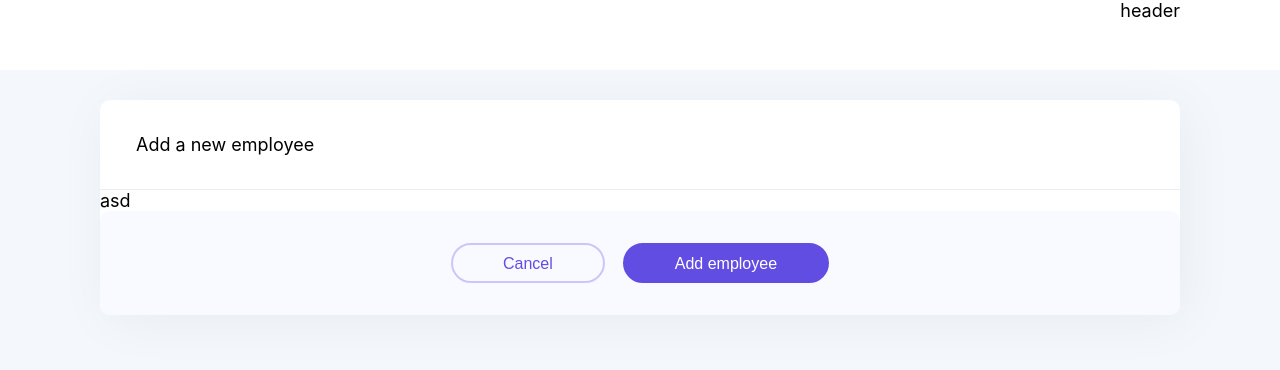
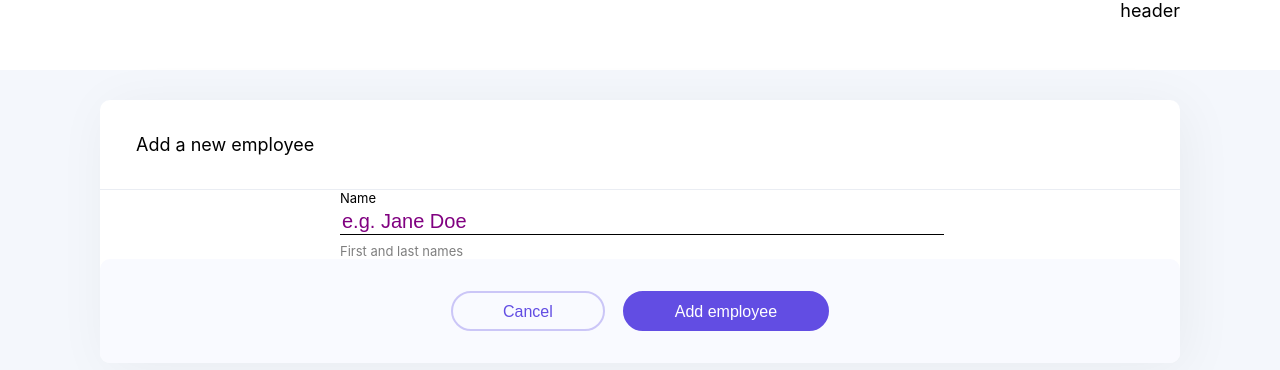
Before and after one commit to sreetamdas/remote-frontend-code-challenge, a Next.js app: page /update/1 in a window 1280 px wide. Shown: the top 370 px of the page. Built offline with nearby package versions, Linux system fonts and the light colour scheme.

Commit message:
wip: styled input for people form with focus support
using `:focus-within` selector in order to detect the focus, to change the
color of the label when the corresponding input is in focus

```diff
--- a/components/PeopleForm.tsx
+++ b/components/PeopleForm.tsx
@@ -1,11 +1,14 @@
 import Link from "next/link";
 import { useRouter } from "next/router";
 import { useEffect, useState } from "react";
+import styled from "styled-components";
 import { StyledButton } from "styles/components";
 import {
 	PeopleFormContainer,
 	PeopleFormFooter,
 	PeopleFormHeader,
+	PeopleFormMain,
+	PeopleFormTextInput,
 } from "styles/PeopleForm";
 
 export type TPeopleFormProps = {
@@ -28,15 +31,51 @@ export const PeopleForm = ({ person }: TPeopleFormProps) => {
 			<PeopleFormHeader>
 				{isEditingMode ? "Edit employee" : "Add a new employee"}
 			</PeopleFormHeader>
-			asd
+			<PeopleFormMain>
+				<PeopleFormInputGroup name="Name" hint="First and last names">
+					<PeopleFormTextInput placeholder="e.g. Jane Doe" />
+				</PeopleFormInputGroup>
+			</PeopleFormMain>
 			<PeopleFormFooter>
 				<Link href="/">
 					<StyledButton>Cancel</StyledButton>
 				</Link>
 				<StyledButton primary onClick={handleSubmit}>
-					{isEditingMode ? "Save" : "Add  employee"}
+					{isEditingMode ? "Save" : "Add employee"}
 				</StyledButton>
 			</PeopleFormFooter>
 		</PeopleFormContainer>
 	);
 };
+
+type TInputFormGroupProps = {
+	name: string;
+	children: JSX.Element;
+	hint: string;
+};
+const PeopleFormInputGroup = ({
+	name,
+	hint,
+	children,
+}: TInputFormGroupProps) => {
+	return (
+		<div style={{ fontSize: "13px" }}>
+			<FormCaptureFocus>
+				<label>
+					{name}
+					<br />
+					{children}
+				</label>
+			</FormCaptureFocus>
+			<div style={{ color: "#000", opacity: "50%", paddingTop: "8px" }}>
+				{hint}
+			</div>
+		</div>
+	);
+};
+
+const FormCaptureFocus = styled.div`
+	&:focus-within {
+		color: purple;
+	}
+`;
--- a/styles/PeopleForm.tsx
+++ b/styles/PeopleForm.tsx
@@ -23,3 +23,28 @@ export const PeopleFormFooter = styled.div`
 	justify-items: center;
 	justify-content: center;
 `;
+
+export const PeopleFormMain = styled.div`
+	display: grid;
+	justify-self: center;
+	width: 100%;
+	max-width: 600px;
+`;
+
+export const PeopleFormTextInput = styled.input`
+	box-sizing: none;
+	border: none;
+	font-size: 20px;
+	padding-top: 4px;
+	width: 100%;
+	border-bottom: black 1px solid;
+
+	::placeholder {
+		color: purple;
+	}
+
+	&:focus {
+		outline: none;
+		border-bottom: purple 1px solid;
+	}
+`;
```
